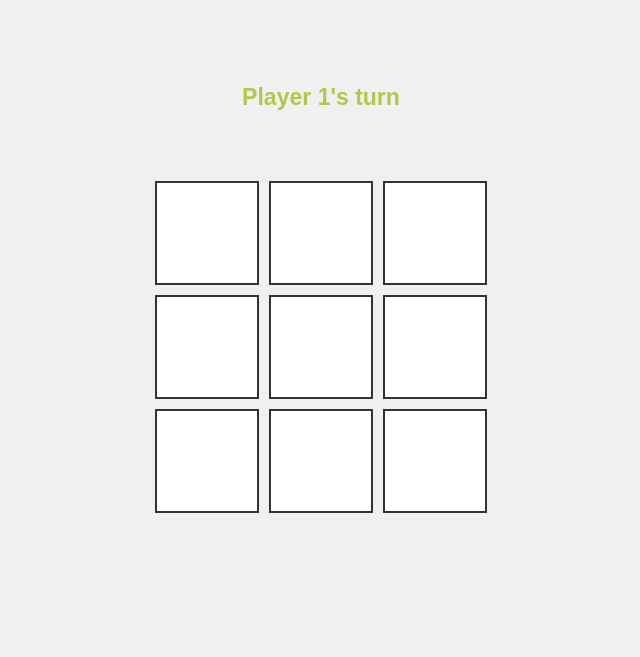
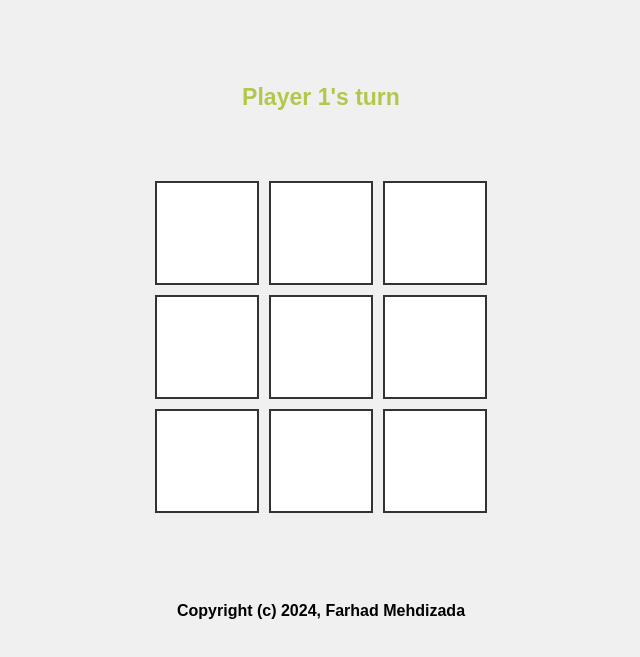
Before and after one commit to ferhadme/tic-tac-toe, a website built with webpack: page web/index.html in a window 1280 px wide. Shown: the part 79-736 px from the top of the page, without its empty margins (319-959 px from the left). Built offline with nearby package versions, Linux system fonts and the light colour scheme; what tictactoe-wasm would draw is missing.

Commit message:
update npm scripts

```diff
--- a/web/index.html
+++ b/web/index.html
@@ -32,12 +32,12 @@
 	</div>
       </div>
     </div>
+    <footer id="copyright">
+      <h4>Copyright (c) 2024, Farhad Mehdizada</h4>
+    </footer>
     <script src="./index.js"></script>
   </body>
 </html>
 
-<!-- TODO: add cli option to play ttt -->
-<!-- TODO: add footer to html -->
-<!-- TODO: update npm scripts -->
 <!-- TODO: update readme -->
 <!-- TODO: maybe add socket -->
--- a/web/package.json
+++ b/web/package.json
@@ -5,7 +5,8 @@
   "main": "src/index.js",
   "scripts": {
     "build": "webpack --config webpack.config.js",
-    "serve": "webpack serve --config webpack.config.js --open"
+    "serve": "webpack serve --config webpack.config.js --open",
+    "build-wasm": "wasm-pack build --target bundler"
   },
   "repository": {
     "type": "git",
--- a/web/style/styles.css
+++ b/web/style/styles.css
@@ -68,3 +68,8 @@ body {
 .ttt-line.winning {
     background-color: #ffeb3b;
 }
+
+#copyright {
+    display: flex;
+    justify-content: center;
+}
```
